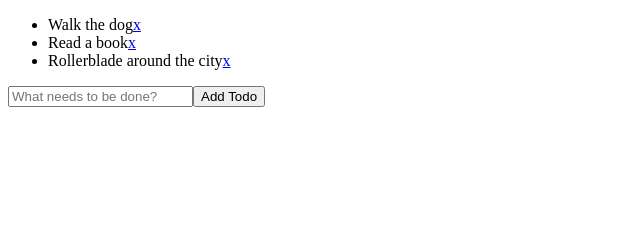
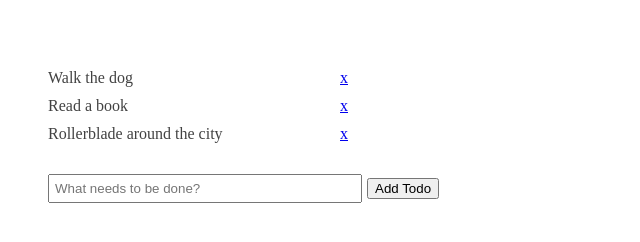
Before and after one commit to mcrowe/react-todos-tutorial, a plain HTML site: page index.html in a window 1280 px wide. Shown: the whole page, without its empty margins (0-640 px from the left). Drawn offline with Linux system fonts and the light colour scheme.

Commit message:
Style it up
Add some basic styling to make our app a little easier on the eyes.

We're not doing anything fancy here. Feel free to add your own style!

```diff
--- a/app.css
+++ b/app.css
@@ -1 +1,26 @@
-/* Styles go here. */
+body {
+  padding: 40px;
+  color: #424242;
+}
+
+ul {
+  list-style: none;
+  padding-left: 0;
+}
+
+li {
+  padding: 5px 0;
+  width: 300px;
+}
+
+input[type="text"] {
+  padding: 5px;
+  margin-top: 10px;
+  margin-right: 5px;
+  width: 300px;
+}
+
+a {
+  margin-left: 10px;
+  float: right;
+}
```
